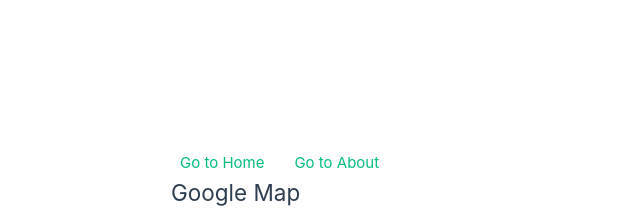
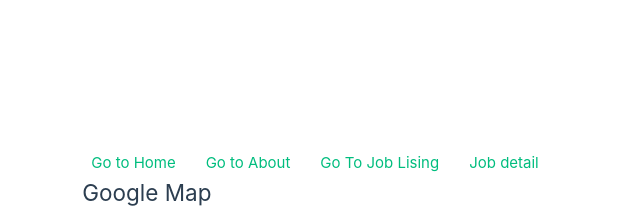
Before and after one commit to htnquynh/test-2, a Vue app: page / in a window 1280 px wide. Shown: the top 209 px of the page, without its empty margins (319-959 px from the left). Built offline with nearby package versions, Linux system fonts and the light colour scheme; grey boxes are pictures that could not be loaded.

Commit message:
add job link

```diff
--- a/src/App.vue
+++ b/src/App.vue
@@ -8,6 +8,8 @@
     <nav>
       <RouterLink to="/">Go to Home</RouterLink>
       <RouterLink to="/about">Go to About</RouterLink>
+      <a href="https://hmveng.corehr.hrcloud.hr/hmveng/#/jobs" target="_blank">Go To Job Lising</a>
+      <a href="https://hmveng.corehr.hrcloud.hr/hmveng/#/job-detail/021bfa5a888a690f">Job detail</a>
     </nav>
   </div>
   <div class="google-map">
```
